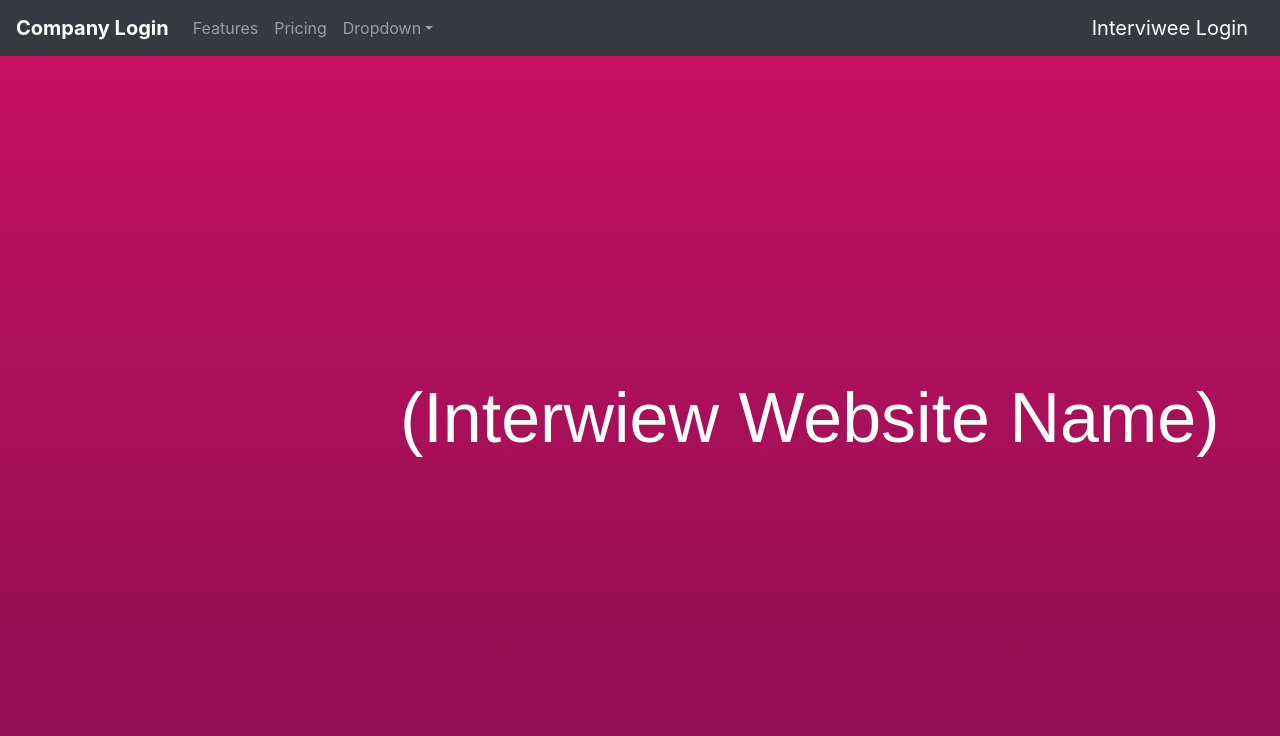
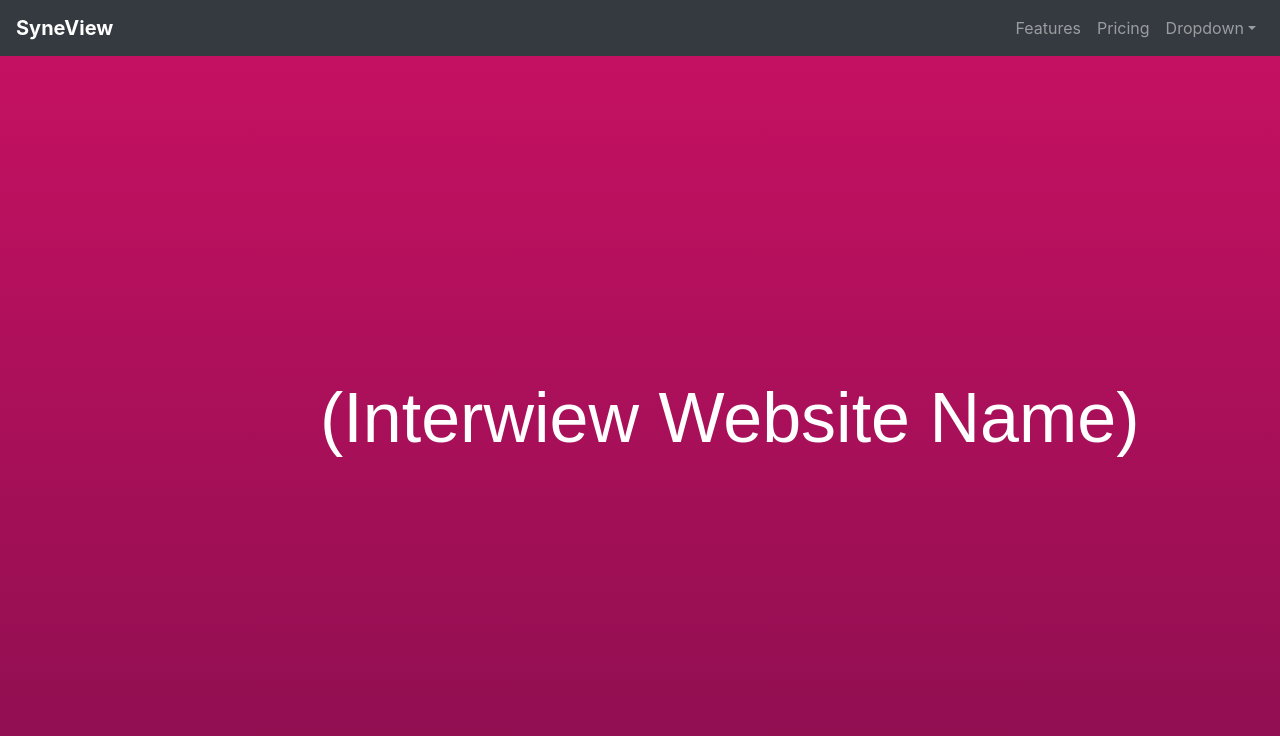
Before and after one commit to harrithha/Interview-Website, a React (Create React App) app in the folder interview/: page / in a window 1280 px wide. Shown: the top 736 px of the page. Built offline with nearby package versions, Linux system fonts and the light colour scheme.

Commit message:
navbar changes

```diff
--- a/interview/src/components/HomePageBody.css
+++ b/interview/src/components/HomePageBody.css
@@ -3,13 +3,13 @@
     color: white;
     font-family: sans-serif;
     height: 100vh;
+
 }
 
 .head{
     position: absolute;
     margin-top: 40vh;
-    margin-left: 50vh;
-
+    margin-left: 40vh;
 
 }
 
--- a/interview/src/components/Navbar.js
+++ b/interview/src/components/Navbar.js
@@ -7,22 +7,19 @@ function Navbar() {
         <div class='sticky-top' >
 
     <ReactBootStrap.Navbar className="nav" collapseOnSelect expand="lg" bg="dark" variant="dark">
-  <ReactBootStrap.Navbar.Brand className="navbrand" href="#home">Company Login</ReactBootStrap.Navbar.Brand>
+  <ReactBootStrap.Navbar.Brand className="navbrand" href="#home">SyneView</ReactBootStrap.Navbar.Brand>
   <ReactBootStrap.Navbar.Toggle aria-controls="responsive-navbar-nav" />
   <ReactBootStrap.Navbar.Collapse id="responsive-navbar-nav">
-    <ReactBootStrap.Nav className="mr-auto">
+    <ReactBootStrap.Nav className="ml-auto">
       <ReactBootStrap.Nav.Link className="navitem" href="#features">Features</ReactBootStrap.Nav.Link>
       <ReactBootStrap.Nav.Link className="navitem" href="#pricing">Pricing</ReactBootStrap.Nav.Link>
-      <ReactBootStrap.NavDropdown title="Dropdown" id="collasible-nav-dropdown">
+      <ReactBootStrap.NavDropdown className="navitem" title="Dropdown" id="collasible-nav-dropdown">
         <ReactBootStrap.NavDropdown.Item href="#action/3.1">Action</ReactBootStrap.NavDropdown.Item>
         <ReactBootStrap.NavDropdown.Item href="#action/3.2">Another action</ReactBootStrap.NavDropdown.Item>
         <ReactBootStrap.NavDropdown.Item href="#action/3.3">Something</ReactBootStrap.NavDropdown.Item>
         <ReactBootStrap.NavDropdown.Divider />
         <ReactBootStrap.NavDropdown.Item href="#action/3.4">Separated link</ReactBootStrap.NavDropdown.Item>
       </ReactBootStrap.NavDropdown>
-    </ReactBootStrap.Nav>
-    <ReactBootStrap.Nav>
-      <ReactBootStrap.Navbar.Brand href="#home">Interviwee Login</ReactBootStrap.Navbar.Brand>
     </ReactBootStrap.Nav>
   </ReactBootStrap.Navbar.Collapse>
 </ReactBootStrap.Navbar>
--- a/interview/src/components/navbar.css
+++ b/interview/src/components/navbar.css
@@ -1,7 +1,3 @@
-.navigation{
-    background-color: black;
-}
-
 .navbrand{
     font-weight: bold;
 
@@ -12,5 +8,6 @@
 }
 .navitem:hover{
     transform: scale(1.1);
+    font-weight: bold;
     text-decoration: underline;
 }
```
Also changed, not shown: interview/public/interview.png (added).
